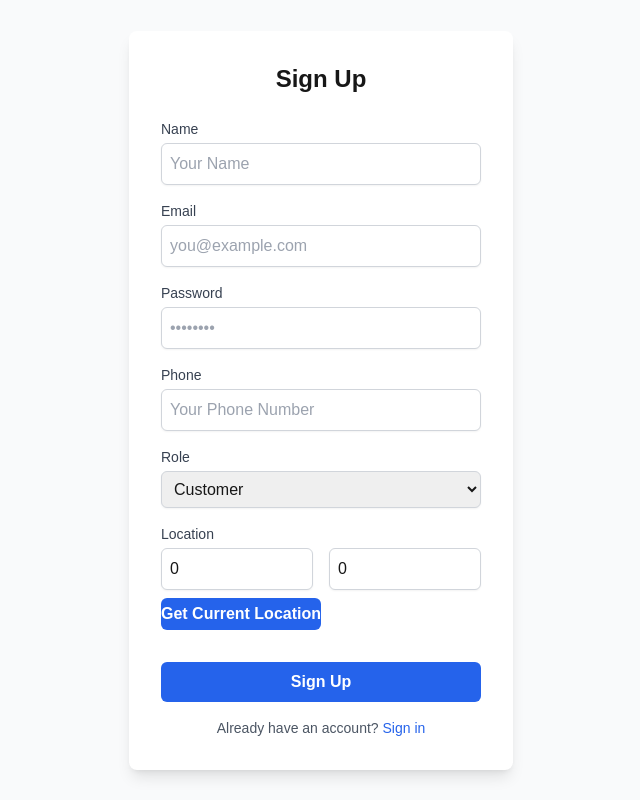
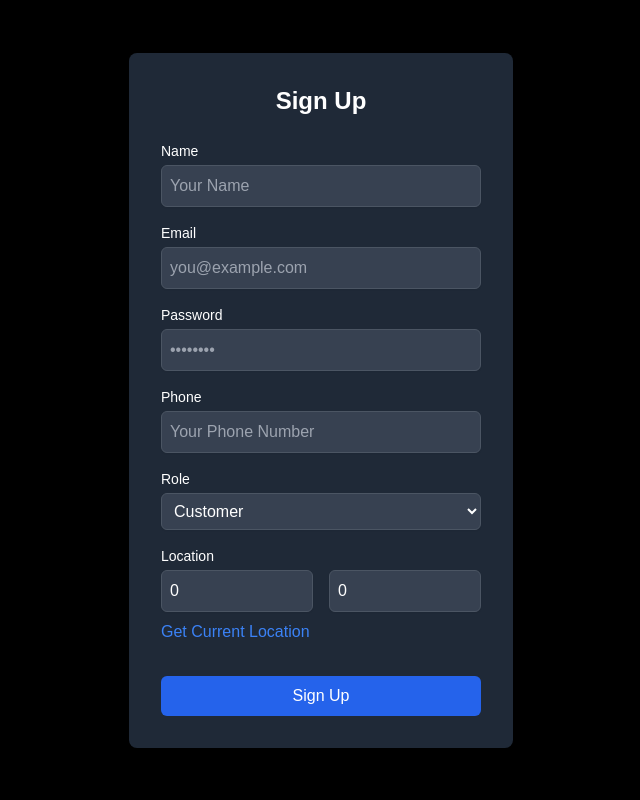
Before and after one commit to Harish01234/vahanseva, a Next.js app: page /signup in a window 1280 px wide. Shown: the whole page, without its empty margins (319-959 px from the left). Built offline with nearby package versions, Linux system fonts and the light colour scheme.

Commit message:
signup  page fixed

```diff
--- a/src/app/(auth)/signup/page.tsx
+++ b/src/app/(auth)/signup/page.tsx
@@ -1,6 +1,17 @@
 'use client';
 import React, { useState } from 'react';
 import axios from 'axios';
+
+interface VehicleDetails {
+    type: string;
+    registration_number: string;
+    model: string;
+}
+
+interface SignupResponse {
+    userId: string;
+    // Add any other fields you expect from the response
+}
 
 const Signup = () => {
     const [name, setName] = useState('');
@@ -8,8 +19,8 @@ const Signup = () => {
     const [password, setPassword] = useState('');
     const [phone, setPhone] = useState('');
     const [role, setRole] = useState('customer'); // Default to customer
-    const [location, setLocation] = useState([0, 0]);
-    const [vehicleDetails, setVehicleDetails] = useState({
+    const [location, setLocation] = useState<[number, number]>([0, 0]);
+    const [vehicleDetails, setVehicleDetails] = useState<VehicleDetails>({
         type: '',
         registration_number: '',
         model: '',
@@ -30,7 +41,6 @@ const Signup = () => {
             ];
         });
     };
-
 
     const handleVehicleChange = (e: React.ChangeEvent<HTMLInputElement>) => {
         setVehicleDetails({
@@ -74,7 +84,7 @@ const Signup = () => {
 
         try {
             // Make the signup API request
-            const response = await axios.post('/api/signup', userData);
+            const response = await axios.post<SignupResponse>('/api/signup', userData);
 
             // Handle the response from the server
             if (response.status === 201) {
@@ -110,15 +120,15 @@ const Signup = () => {
     };
 
     return (
-        <div className="flex items-center justify-center min-h-screen bg-gray-50"> {/* Normal background */}
-            <div className="bg-white rounded-lg shadow-lg p-8 max-w-sm w-full">
+        <div className="flex items-center justify-center min-h-screen bg-black text-white"> {/* Black background with white text */}
+            <div className="bg-gray-800 rounded-lg shadow-lg p-8 max-w-sm w-full">
                 <h2 className="text-2xl font-bold text-center mb-6">Sign Up</h2>
-                {error && <p className="text-red-500">{error}</p>} {/* Display error message */}
-                {success && <p className="text-green-500">{success}</p>} {/* Display success message */}
+                {error && <p className="text-red-400">{error}</p>} {/* Display error message */}
+                {success && <p className="text-green-400">{success}</p>} {/* Display success message */}
                 <form onSubmit={handleSubmit}>
                     <div className="grid grid-cols-1 gap-4">
                         <div>
-                            <label htmlFor="name" className="block text-sm font-medium text-gray-700">Name</label>
+                            <label htmlFor="name" className="block text-sm font-medium">Name</label>
                             <input
                                 type="text"
                                 id="name"
@@ -126,12 +136,12 @@ const Signup = () => {
                                 required
                                 value={name}
                                 onChange={(e) => setName(e.target.value)}
-                                className="mt-1 block w-full border border-gray-300 rounded-md shadow-sm p-2 focus:outline-none focus:ring focus:ring-blue-300"
+                                className="mt-1 block w-full border border-gray-600 rounded-md shadow-sm p-2 focus:outline-none focus:ring focus:ring-blue-300 bg-gray-700 text-white"
                                 placeholder="Your Name"
                             />
                         </div>
                         <div>
-                            <label htmlFor="email" className="block text-sm font-medium text-gray-700">Email</label>
+                            <label htmlFor="email" className="block text-sm font-medium">Email</label>
                             <input
                                 type="email"
                                 id="email"
@@ -139,12 +149,12 @@ const Signup = () => {
                                 required
                                 value={email}
                                 onChange={(e) => setEmail(e.target.value)}
-                                className="mt-1 block w-full border border-gray-300 rounded-md shadow-sm p-2 focus:outline-none focus:ring focus:ring-blue-300"
+                                className="mt-1 block w-full border border-gray-600 rounded-md shadow-sm p-2 focus:outline-none focus:ring focus:ring-blue-300 bg-gray-700 text-white"
                                 placeholder="you@example.com"
                             />
                         </div>
                         <div>
-                            <label htmlFor="password" className="block text-sm font-medium text-gray-700">Password</label>
+                            <label htmlFor="password" className="block text-sm font-medium">Password</label>
                             <input
                                 type="password"
                                 id="password"
@@ -152,12 +162,12 @@ const Signup = () => {
                                 required
                                 value={password}
                                 onChange={(e) => setPassword(e.target.value)}
-                                className="mt-1 block w-full border border-gray-300 rounded-md shadow-sm p-2 focus:outline-none focus:ring focus:ring-blue-300"
+                                className="mt-1 block w-full border border-gray-600 rounded-md shadow-sm p-2 focus:outline-none focus:ring focus:ring-blue-300 bg-gray-700 text-white"
                                 placeholder="••••••••"
                             />
                         </div>
                         <div>
-                            <label htmlFor="phone" className="block text-sm font-medium text-gray-700">Phone</label>
+                            <label htmlFor="phone" className="block text-sm font-medium">Phone</label>
                             <input
                                 type="text"
                                 id="phone"
@@ -165,18 +175,18 @@ const Signup = () => {
                                 required
                                 value={phone}
                                 onChange={(e) => setPhone(e.target.value)}
-                                className="mt-1 block w-full border border-gray-300 rounded-md shadow-sm p-2 focus:outline-none focus:ring focus:ring-blue-300"
+                                className="mt-1 block w-full border border-gray-600 rounded-md shadow-sm p-2 focus:outline-none focus:ring focus:ring-blue-300 bg-gray-700 text-white"
                                 placeholder="Your Phone Number"
                             />
                         </div>
                         <div>
-                            <label htmlFor="role" className="block text-sm font-medium text-gray-700">Role</label>
+                            <label htmlFor="role" className="block text-sm font-medium">Role</label>
                             <select
                                 id="role"
                                 name="role"
                                 value={role}
                                 onChange={(e) => setRole(e.target.value)}
-                                className="mt-1 block w-full border border-gray-300 rounded-md shadow-sm p-2 focus:outline-none focus:ring focus:ring-blue-300"
+                                className="mt-1 block w-full border border-gray-600 rounded-md shadow-sm p-2 focus:outline-none focus:ring focus:ring-blue-300 bg-gray-700 text-white"
                             >
                                 <option value="customer">Customer</option>
                                 <option value="rider">Rider</option>
@@ -187,38 +197,38 @@ const Signup = () => {
                         {role === 'rider' && (
                             <>
                                 <div>
-                                    <label htmlFor="vehicle_type" className="block text-sm font-medium text-gray-700">Vehicle Type</label>
+                                    <label htmlFor="vehicle_type" className="block text-sm font-medium">Vehicle Type</label>
                                     <input
                                         type="text"
                                         id="vehicle_type"
                                         name="type"
                                         value={vehicleDetails.type}
                                         onChange={handleVehicleChange}
-                                        className="mt-1 block w-full border border-gray-300 rounded-md shadow-sm p-2 focus:outline-none focus:ring focus:ring-blue-300"
+                                        className="mt-1 block w-full border border-gray-600 rounded-md shadow-sm p-2 focus:outline-none focus:ring focus:ring-blue-300 bg-gray-700 text-white"
                                         placeholder="e.g., Bike, Car"
                                     />
                                 </div>
                                 <div>
-                                    <label htmlFor="registration_number" className="block text-sm font-medium text-gray-700">Registration Number</label>
+                                    <label htmlFor="registration_number" className="block text-sm font-medium">Registration Number</label>
                                     <input
                                         type="text"
                                         id="registration_number"
                                         name="registration_number"
                                         value={vehicleDetails.registration_number}
                                         onChange={handleVehicleChange}
-                                        className="mt-1 block w-full border border-gray-300 rounded-md shadow-sm p-2 focus:outline-none focus:ring focus:ring-blue-300"
+                                        className="mt-1 block w-full border border-gray-600 rounded-md shadow-sm p-2 focus:outline-none focus:ring focus:ring-blue-300 bg-gray-700 text-white"
                                         placeholder="e.g., ABC1234"
                                     />
                                 </div>
                                 <div>
-                                    <label htmlFor="model" className="block text-sm font-medium text-gray-700">Vehicle Model</label>
+                                    <label htmlFor="model" className="block text-sm font-medium">Vehicle Model</label>
                                     <input
                                         type="text"
                                         id="model"
                                         name="model"
                                         value={vehicleDetails.model}
                                         onChange={handleVehicleChange}
-                                        className="mt-1 block w-full border border-gray-300 rounded-md shadow-sm p-2 focus:outline-none focus:ring focus:ring-blue-300"
+                                        className="mt-1 block w-full border border-gray-600 rounded-md shadow-sm p-2 focus:outline-none focus:ring focus:ring-blue-300 bg-gray-700 text-white"
                                         placeholder="e.g., Yamaha R15"
                                     />
                                 </div>
@@ -227,46 +237,40 @@ const Signup = () => {
 
                         {/* Location */}
                         <div>
-                            <label className="block text-sm font-medium text-gray-700">Location</label>
+                            <label className="block text-sm font-medium">Location</label>
                             <div className="flex gap-4">
                                 <input
-                                    type="text"
+                                    type="number"
                                     name="latitude"
                                     value={location[0]}
                                     onChange={handleLocationChange}
-                                    className="mt-1 block w-full border border-gray-300 rounded-md shadow-sm p-2 focus:outline-none focus:ring focus:ring-blue-300"
+                                    className="mt-1 block w-full border border-gray-600 rounded-md shadow-sm p-2 focus:outline-none focus:ring focus:ring-blue-300 bg-gray-700 text-white"
                                     placeholder="Latitude"
                                 />
                                 <input
-                                    type="text"
+                                    type="number"
                                     name="longitude"
                                     value={location[1]}
                                     onChange={handleLocationChange}
-                                    className="mt-1 block w-full border border-gray-300 rounded-md shadow-sm p-2 focus:outline-none focus:ring focus:ring-blue-300"
+                                    className="mt-1 block w-full border border-gray-600 rounded-md shadow-sm p-2 focus:outline-none focus:ring focus:ring-blue-300 bg-gray-700 text-white"
                                     placeholder="Longitude"
                                 />
                             </div>
-                            <button
-                                type="button"
-                                onClick={getCurrentLocation}
-                                className="mt-2 bg-blue-600 text-white font-bold py-1 rounded-md hover:bg-blue-700 focus:outline-none focus:ring focus:ring-blue-300"
-                            >
+                            <button type="button" onClick={getCurrentLocation} className="mt-2 text-blue-500 hover:underline">
                                 Get Current Location
                             </button>
                         </div>
 
+                        {/* Submit Button */}
                         <button
                             type="submit"
-                            disabled={loading} // Disable button while loading
-                            className={`mt-4 ${loading ? "bg-gray-400" : "bg-blue-600"} text-white font-bold py-2 rounded-md hover:bg-blue-700 focus:outline-none focus:ring focus:ring-blue-300`}
+                            disabled={loading}
+                            className={`mt-4 w-full p-2 rounded-md bg-blue-600 text-white hover:bg-blue-700 ${loading ? 'opacity-50 cursor-not-allowed' : ''}`}
                         >
                             {loading ? 'Signing Up...' : 'Sign Up'}
                         </button>
                     </div>
                 </form>
-                <p className="mt-4 text-center text-sm text-gray-600">
-                    Already have an account? <a href="/signin" className="text-blue-600 hover:underline">Sign in</a>
-                </p>
             </div>
         </div>
     );
```
